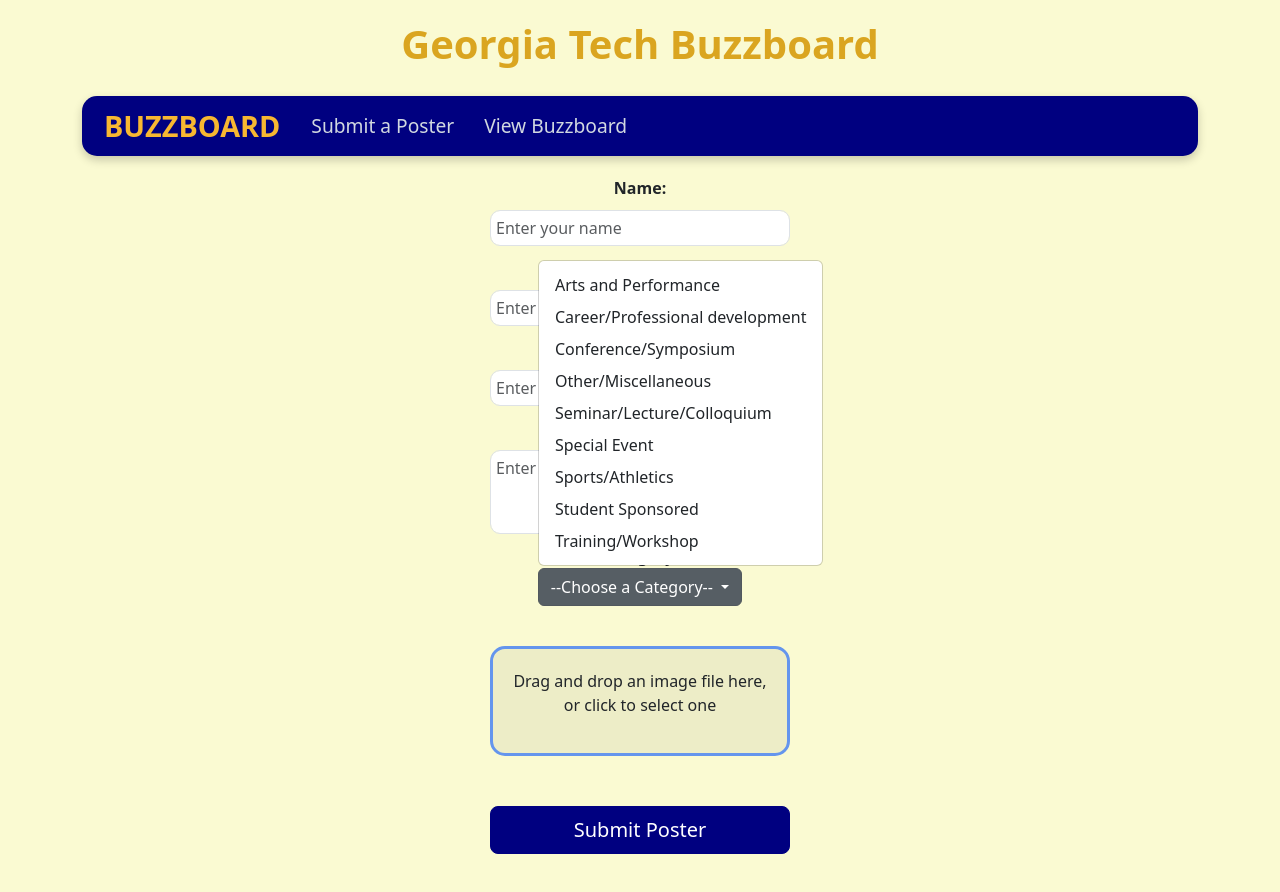
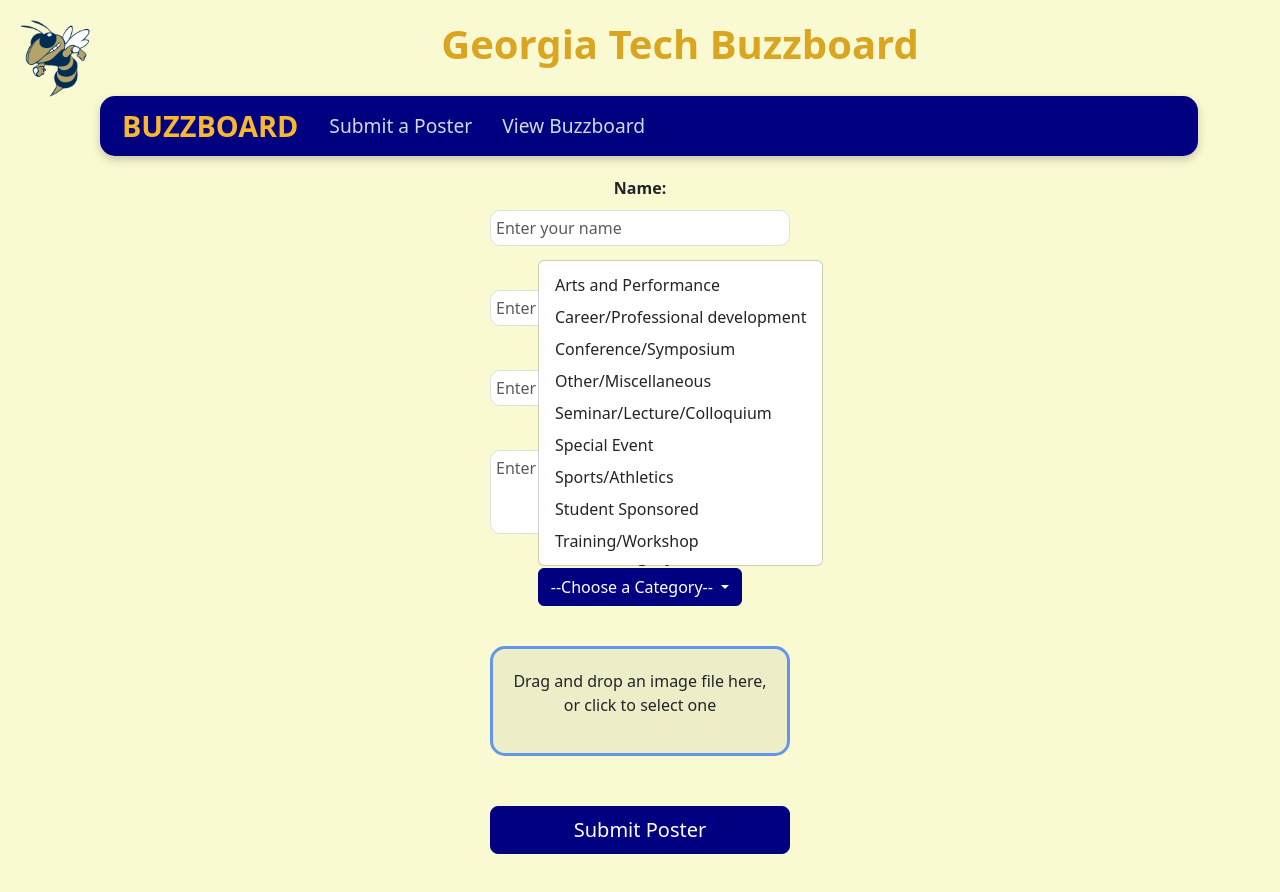
Before and after one commit to yilohdj/buzzboard, a React (Create React App) app in the folder buzzboard/: page / in a window 1280 px wide. Both pictures are taken after a click on the button "--Choose a Category--". Built offline with nearby package versions, Linux system fonts and the light colour scheme.

Commit message:
added icon, changed dropdown

```diff
--- a/buzzboard/src/App.js
+++ b/buzzboard/src/App.js
@@ -5,6 +5,7 @@ import Corkboard from "./Corkboard";
 import "./App.css";
 import 'bootstrap/dist/css/bootstrap.min.css';
 import { Navbar, Nav, Container } from 'react-bootstrap';
+import icon from './icon.png';
 
 function App() {
   const [posters, setPosters] = useState([]);
@@ -17,8 +18,13 @@ function App() {
     <Router>
       <div className="App">
         <header>
+        <img src={icon}
+        alt="Icon"
+        style={{ width: '70px', height: 'auto', marginRight: '10px' }}
+        align="left"/>
         <h1 className="title">Georgia Tech Buzzboard</h1>
         </header>
+
         <Container>
           <Navbar bg="custom" variant="dark" expand="lg" className="custom-navbar">
             <Container className="justify-content-center">
--- a/buzzboard/src/CategoryDropdown.js
+++ /dev/null
@@ -1,40 +0,0 @@
-import React from 'react';
-import { Dropdown } from 'react-bootstrap'; // Import Dropdown from React Bootstrap
-
-function CategoryDropdown({ formData, handleChange }) {
-  const categories = [
-    'Arts and Performance',
-    'Career/Professional development',
-    'Conference/Symposium',
-    'Other/Miscellaneous',
-    'Seminar/Lecture/Colloquium',
-    'Special Event',
-    'Sports/Athletics',
-    'Student Sponsored',
-    'Training/Workshop'
-  ];
-
-  return (
-    <label>
-      Category:
-      <Dropdown>
-        <Dropdown.Toggle variant="secondary" id="dropdown-basic">
-          {formData.category || '--Choose a Category--'} {/* Show selected category or default */}
-        </Dropdown.Toggle>
-
-        <Dropdown.Menu>
-          {categories.map((category, index) => (
-            <Dropdown.Item
-              key={index}
-              onClick={() => handleChange({ target: { name: 'category', value: category }})} // Handle category selection
-            >
-              {category}
-            </Dropdown.Item>
-          ))}
-        </Dropdown.Menu>
-      </Dropdown>
-    </label>
-  );
-}
-
-export default CategoryDropdown;
--- a/buzzboard/src/PosterForm.js
+++ b/buzzboard/src/PosterForm.js
@@ -1,8 +1,7 @@
 import React, { useState } from "react";
 import { useDropzone } from "react-dropzone";
 import { useNavigate } from "react-router-dom";
-import { Form, Button } from 'react-bootstrap';
-import CategoryDropdown from './CategoryDropdown';
+import { Form, Button, Dropdown } from 'react-bootstrap';
 
 function PosterForm({ onSubmit }) {
   const [formData, setFormData] = useState({
@@ -13,6 +12,18 @@ function PosterForm({ onSubmit }) {
     category: "",
     file: null,
   });
+
+  const categories = [
+    'Arts and Performance',
+    'Career/Professional development',
+    'Conference/Symposium',
+    'Other/Miscellaneous',
+    'Seminar/Lecture/Colloquium',
+    'Special Event',
+    'Sports/Athletics',
+    'Student Sponsored',
+    'Training/Workshop'
+  ];
 
   const navigate = useNavigate();
 
@@ -107,7 +118,25 @@ function PosterForm({ onSubmit }) {
           rows={3}
         />
       </Form.Group>
-        <CategoryDropdown formData={formData} handleChange={handleChange} />
+      <label>
+      Category:
+      <Dropdown>
+        <Dropdown.Toggle style={{ backgroundColor: "navy", borderColor: "navy", color: 'white' }} id="dropdown-basic">
+          {formData.category || '--Choose a Category--'} {/* Show selected category or default */}
+        </Dropdown.Toggle>
+
+        <Dropdown.Menu>
+          {categories.map((category, index) => (
+            <Dropdown.Item
+              key={index}
+              onClick={() => handleChange({ target: { name: 'category', value: category }})} // Handle category selection
+            >
+              {category}
+            </Dropdown.Item>
+          ))}
+        </Dropdown.Menu>
+      </Dropdown>
+    </label>
         {/* Drag and Drop Area */}
         <div {...getRootProps()} className="dropzone">
           <input {...getInputProps()} />
```
Also changed, not shown: buzzboard/src/icon.png (added).
